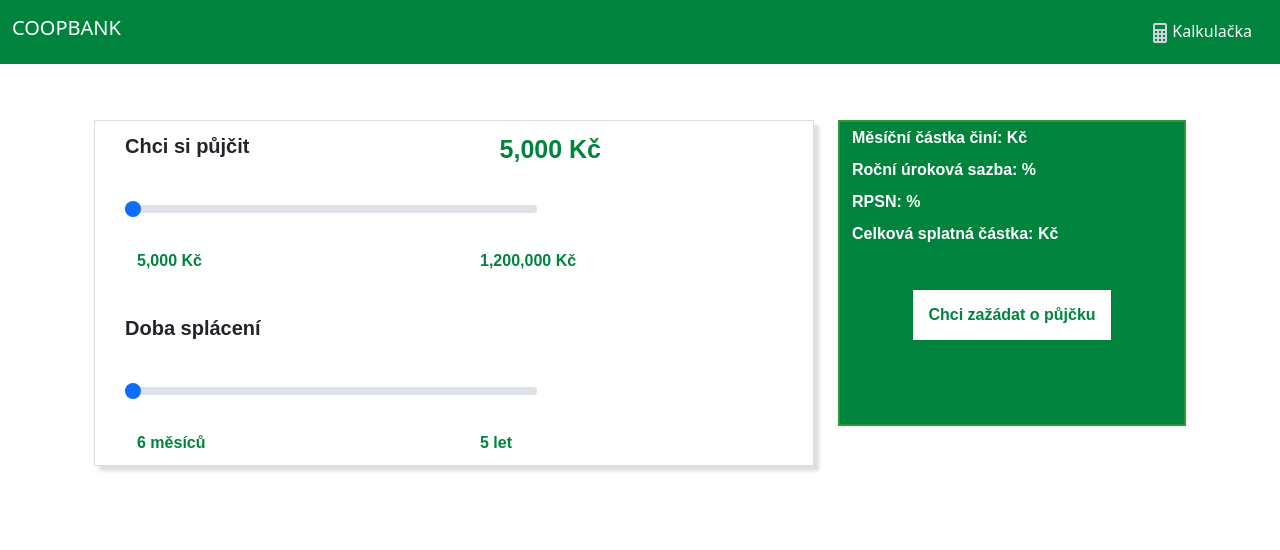
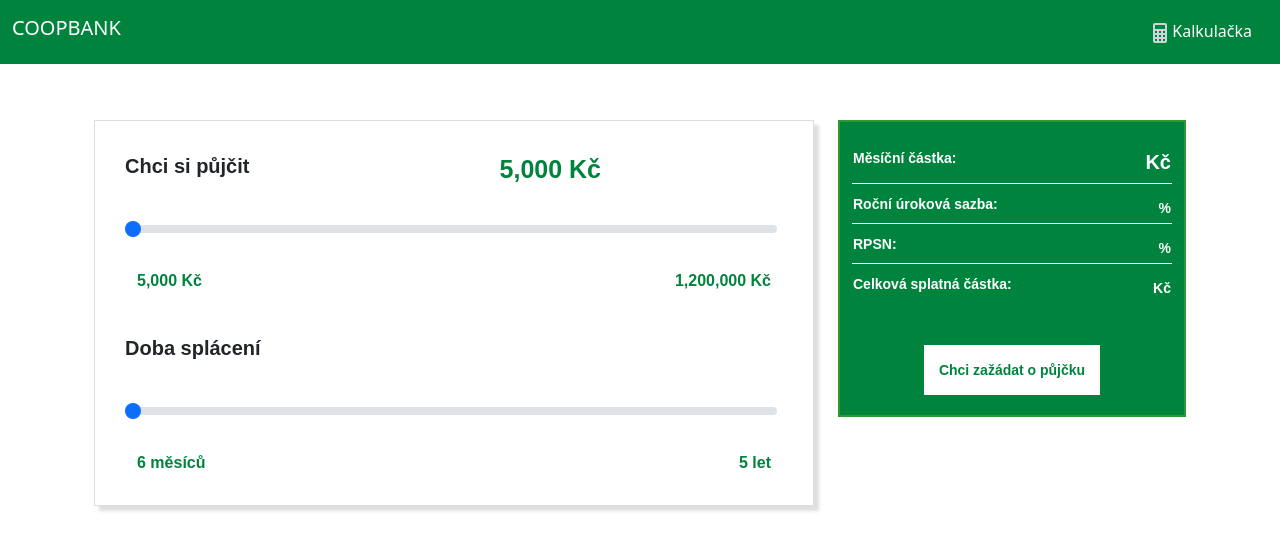
Before and after one commit to marketapolakovau/Coopbank, a React (Create React App) app in the folder client/: page /calculator in a window 1280 px wide. Shown: the top 550 px of the page. Built offline with nearby package versions, Linux system fonts and the light colour scheme; no server answers.

Commit message:
Denisa calculator design new

```diff
--- a/client/src/components/Calculator.js
+++ b/client/src/components/Calculator.js
@@ -1,5 +1,5 @@
 import React, {useEffect, useState} from 'react';
-import {Form, Button, Row, Col, Container} from "react-bootstrap";
+import {Form, Table, Row, Col, Container} from "react-bootstrap";
 import styles from '../css/range.module.css'
 
 
@@ -113,13 +113,13 @@ function Calculator() {
                                 className={styles.slider}
                                 min={minAmount}
                                 max={maxAmount}
-                            step={5000}
+                                step={amountSliderValue <= 50000 ? 1000 : 5000}
                                 value={amountSliderValue}
                                 onChange={e => setAmountSliderValue(Number(e.target.value))}/>
                             <Container className={styles.loanAmountRange}>
                                 <Row>
-                                <Col>{minAmount.toLocaleString()} Kč</Col>
-                                <Col>{maxAmount.toLocaleString()} Kč</Col>
+                                    <Col className={styles.minAmount}>{minAmount.toLocaleString()} Kč</Col>
+                                    <Col className={styles.maxAmount}>{maxAmount.toLocaleString()} Kč</Col>
                                 </Row>
                             </Container>
                         </Form.Group>
@@ -129,9 +129,14 @@ function Calculator() {
                         <Form.Group className={styles.periodSliderGroup}>
                             <Row>
                                 <Form.Label className={styles.loanPeriodText}>Doba splácení </Form.Label>
-                            <div className={styles.loanPeriod}>
-                                {periods?.years} {periods?.msgYears} {periods?.months} {periods?.msgMonths}
-                            </div>
+
+                                {monthsSliderValue % 12 === 0 ?
+                                    (<div className={styles.loanPeriod}>{periods?.years} {periods?.msgYears}</div>) :
+                                    (<div className={styles.loanPeriod}>
+                                        {periods?.years || ''} {periods?.msgYears} {periods?.months} {periods?.msgMonths}
+                                    </div>)}
+
+
                             </Row>
                             <Form.Range
                                 className={styles.slider}
@@ -140,13 +145,13 @@ function Calculator() {
                                 value={monthsSliderValue}
                                 onChange={(e) => {
                                     setMonthsSliderValue(Number(e.target.value));
-                                calculatePeriod(monthsSliderValue);
+                                    calculatePeriod((Number(e.target.value)));
                                 }}
                                 style={{'cursor': "green"}}/>
                             <Container className={styles.loanPeriodRange}>
                                 <Row>
-                                <Col>{minMonths} měsíců</Col>
-                                <Col>{maxMonths / 12} let</Col>
+                                    <Col className={styles.minPeriod}>{minMonths} měsíců</Col>
+                                    <Col className={styles.maxPeriod}>{maxMonths / 12} let</Col>
                                 </Row>
                             </Container>
                         </Form.Group>
@@ -156,15 +161,37 @@ function Calculator() {
 
             <Col md={4}>
                 <Container className={styles.loanInfoBox}>
-                {/*<div as={Col} className="mb-3">*/}
-                <div>Měsíční částka činí: {results.monthlyPayment} Kč</div>
-                <div>Roční úroková sazba: {results.yearlyInterest} %</div>
-                <div>RPSN: {results.RPSN} %</div>
-                <div>Celková splatná částka: {results.overallAmount} Kč</div>
-                {/*</div>*/}
+                    <table>
+                        <tbody>
+                        <tr className={styles.tableRow1}>
+                            <td>Měsíční částka:</td>
+                            <td className={styles.tableValues} id={styles.tableMonthPayment}>{results.monthlyPayment?.toLocaleString()} Kč</td>
+                        </tr>
+                        <tr>
+                            <td>Roční úroková sazba:</td>
+                            <td className={styles.tableValues}>{results.yearlyInterest} %</td>
+                        </tr>
+                        <tr>
+                            <td>RPSN:</td>
+                            <td className={styles.tableValues}>{results.RPSN} %</td>
+                        </tr>
+                        <tr>
+                            <td>Celková splatná částka:</td>
+                            <td className={styles.tableValues}>{results.overallAmount?.toLocaleString()} Kč</td>
+                        </tr>
+                        {amountSliderValue > 200000 ? (
+                            <tr>
+                                <td>Fixní poplatek:</td>
+                                <td className={styles.tableValues}>{results.fixedFee} Kč</td>
+                            </tr>) : (<tr className={styles.tableFixedFee}><td></td><td></td></tr>)}
+                        </tbody>
+
+                    </table>
+                    <div className={styles.buttonSection}>
                     <button className={styles.btnApply}>
                         Chci zažádat o půjčku
                     </button>
+                    </div>
                 </Container>
             </Col>
         </Row>
--- a/client/src/css/range.module.css
+++ b/client/src/css/range.module.css
@@ -10,6 +10,14 @@
     box-shadow: 5px 5px 3px rgba(128, 128, 128, 0.25);
     padding-left: 20px;
     font-weight: bolder;
+    padding-top: 20px;
+    padding-bottom: 20px;
+}
+
+.maxAmount,
+.maxPeriod {
+    text-align: right;
+    padding-right: 40px;
 }
 
 .loanInfoBox{
@@ -17,14 +25,40 @@
     background-color: #00843D;
     margin-left: 0;
     color: white;
-    height: 306px;
+    /*height: 400px;*/
     line-height: 2;
     font-weight: bolder;
-    font-size: 16px;
+    font-size: 14px;
+    padding-top: 10px;
 }
 
+table{
+    margin-left: auto;
+    margin-right: auto;
+    width: 100%;
+}
+
+.tableValues{
+    text-align: right;
+    padding-top: 10px;
+}
+
+tr{
+    border-top: white 1px solid;
+}
+
+.tableRow1,
+.tableFixedFee {
+    border-top: none;
+}
+
+#tableMonthPayment{
+    font-size: 20px;
+}
+
+
 .slider {
-    width: 60%;
+    width: 95%;
     display: block;
     /*margin-left: auto;*/
     /*margin-right: auto;*/
@@ -51,9 +85,7 @@
     border: none;
     transition-duration: 0.4s;
     line-height: 0;
-    margin-left: auto;
-    margin-right: auto;
-    margin-top: 40px;
+    margin: 40px auto 20px auto;
 }
 
 .btnApply:hover{
@@ -61,6 +93,10 @@
     color: white;
     border: white 1px solid;
 }
+
+/*.buttonSection{*/
+
+/*}*/
 
 .amountSliderGroup{
     margin: 10px;
```
Lines whose indentation alone changed are shown as unchanged.
